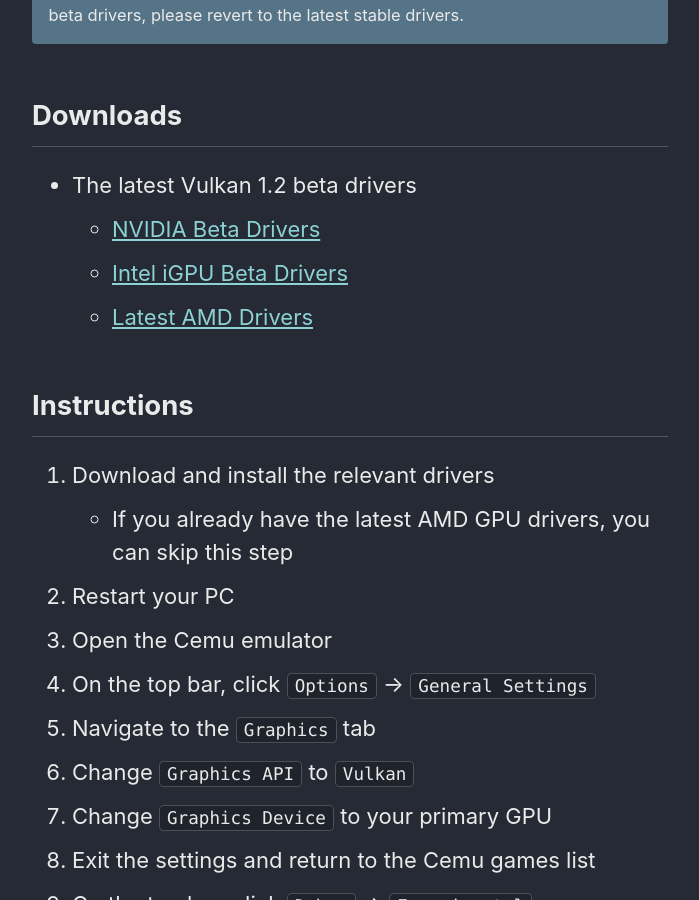
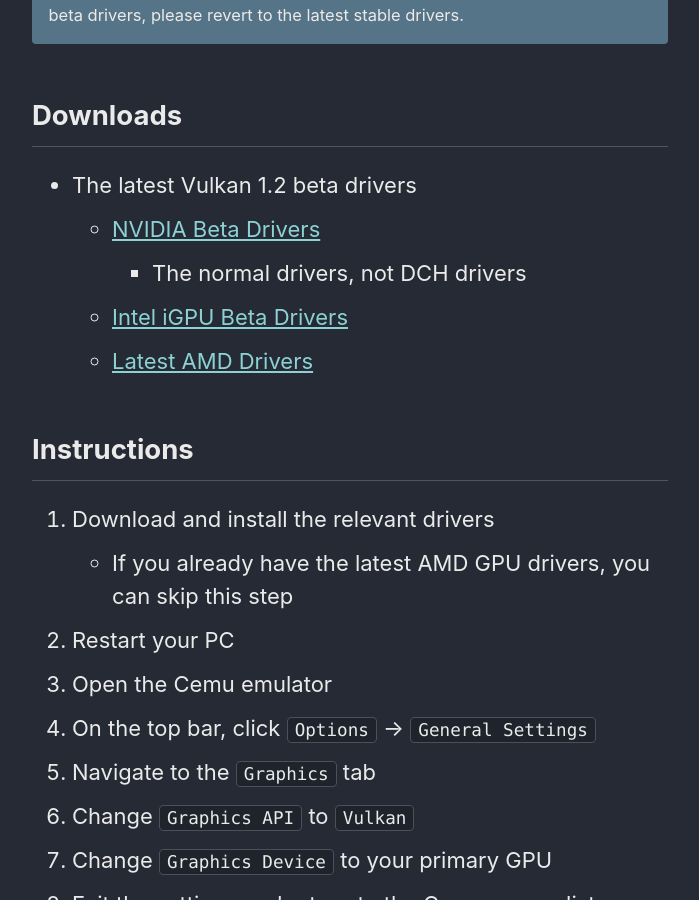
Before and after one commit to cfw-guide/cemu.cfw.guide, a Jekyll site: the page built from _pages/en_US/using-async.md, in a window 1280 px wide and 900 px high, scrolled down 2618 px. Shown: the whole window, without its empty margins (290-989 px from the left). Built offline with Jekyll 4.4.1, drawn with Linux system fonts in a browser that asks for light colours.

Commit message:
added point about not using dch drivers

```diff
--- a/_pages/en_US/using-async.md
+++ b/_pages/en_US/using-async.md
@@ -40,6 +40,7 @@
 
 - The latest Vulkan 1.2 beta drivers
     - [NVIDIA Beta Drivers](https://developer.nvidia.com/vulkan-driver)
+        - The normal drivers, not DCH drivers
     - [Intel iGPU Beta Drivers](https://downloadcenter.intel.com/download/29616/Intel-Graphics-Windows-10-DCH-Drivers?product=80939)
     - [Latest AMD Drivers](https://www.amd.com/en/support)
 
```
